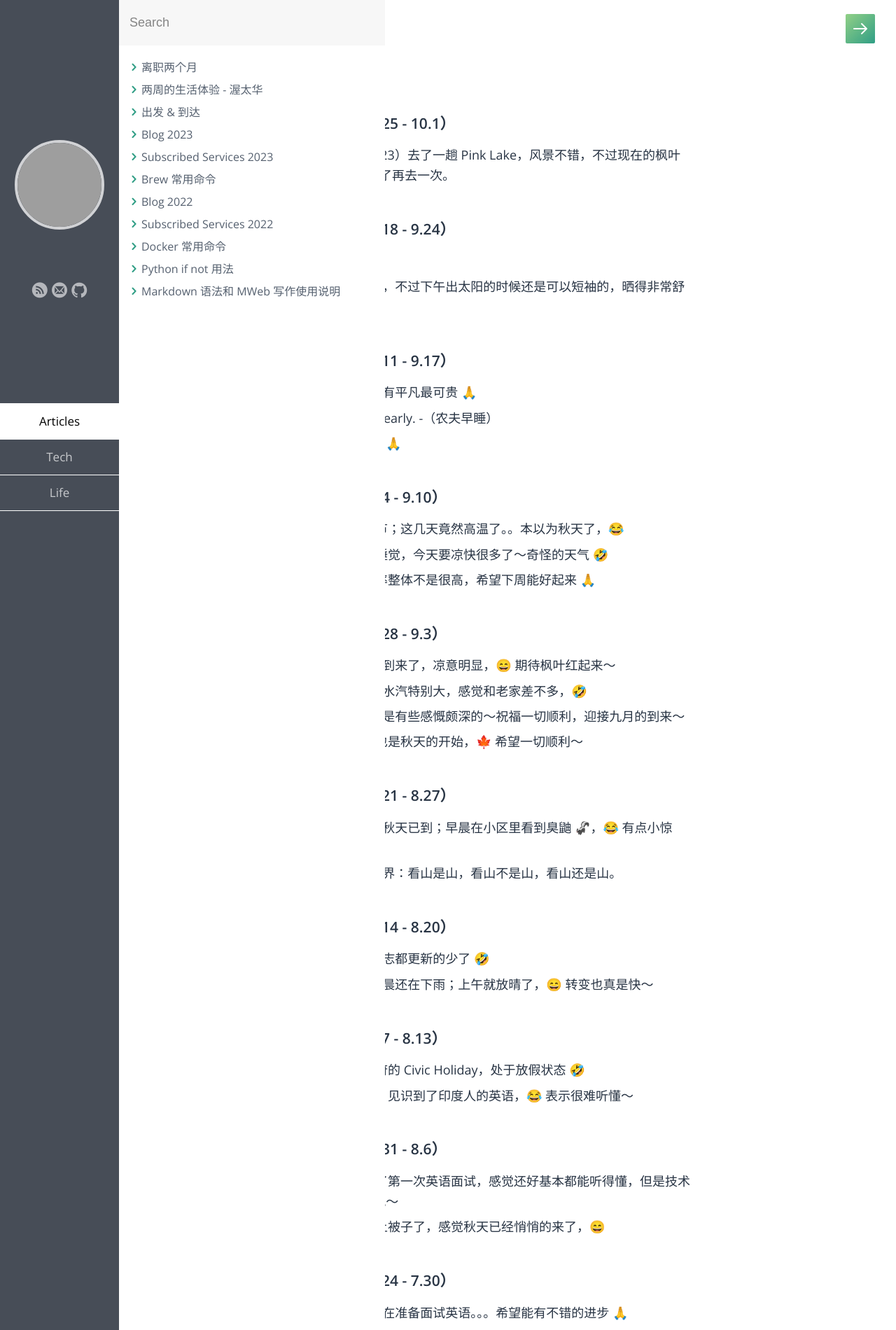
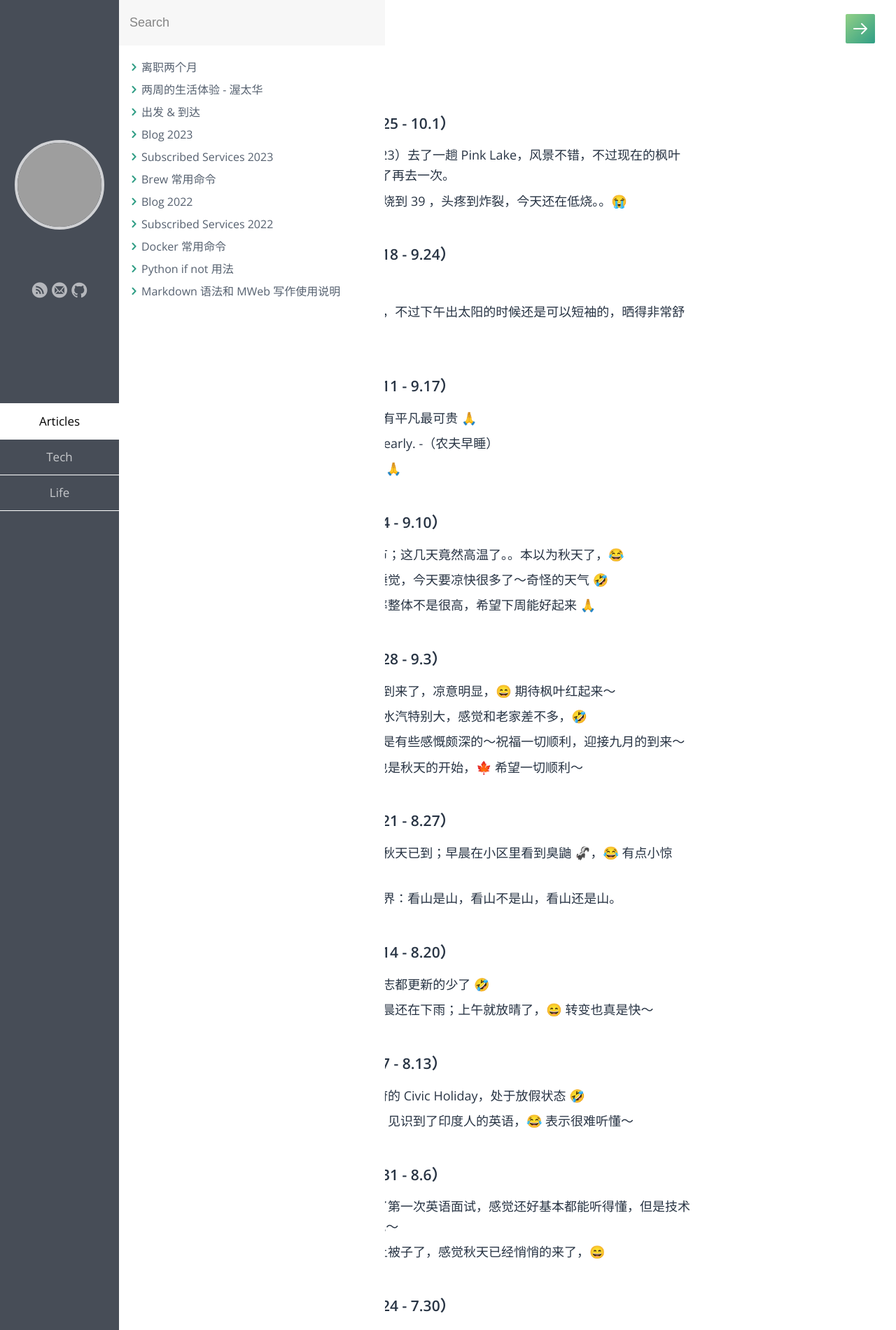
Before and after one commit to samxupeiran/samxupeiran.github.io, a Jekyll site: the page built from _posts/life/2023-01-03-my-blog.md, in a window 1280 px wide. Shown: the top 1900 px of the page at 70% size. Built offline with Jekyll 4.4.1, drawn with Linux system fonts in a browser that asks for light colours; some web fonts are replaced; some of the changed text lies outside the part shown; grey boxes are pictures that could not be loaded.

Commit message:
feat: add weekly blog 9.27

```diff
--- a/_posts/life/2023-01-03-my-blog.md
+++ b/_posts/life/2023-01-03-my-blog.md
@@ -8,6 +8,7 @@ tags: Blog
 
 - ### 2023 年 9 月 第 4 周（9.25 - 10.1）
      - 9.25 今天周一，周末（9.23）去了一趟 Pink Lake，风景不错，不过现在的枫叶还没有红，等过段时间红了再去一次。
+     - 9.27 应该是流感，昨晚高烧到 39 ，头疼到炸裂，今天还在低烧。。😭
 
 - ### 2023 年 9 月 第 3 周（9.18 - 9.24）
      - 9.18 IoT
```
